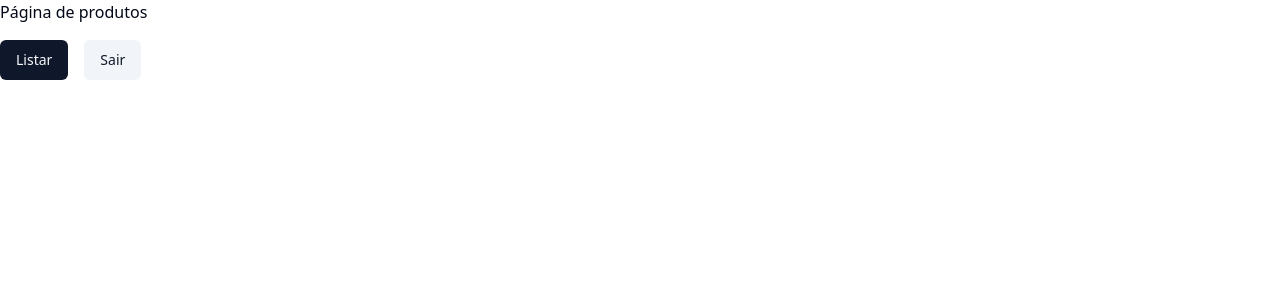
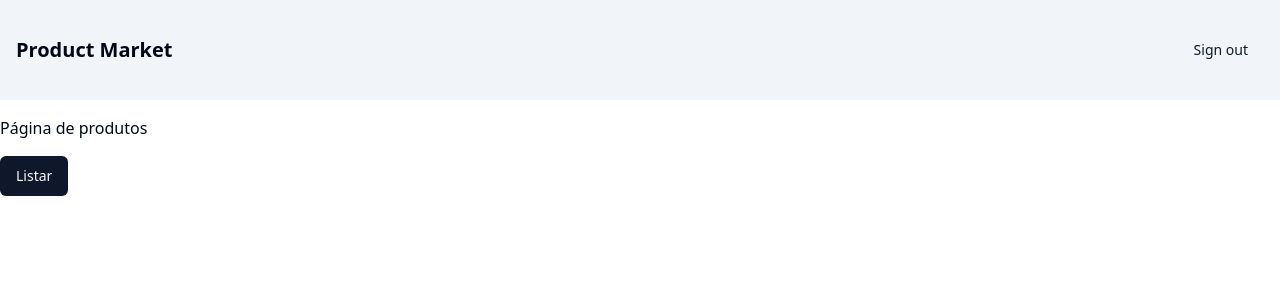
Before and after one commit to Lucasasdev/crud-system, a React (Vite) app: page /home in a window 1280 px wide. Shown: the top 300 px of the page. Built offline with nearby package versions, Linux system fonts and the light colour scheme; sample sign-in values are in the browser's storage.

Commit message:
feat: add header component

```diff
--- /dev/null
+++ b/src/components/header/Header.tsx
@@ -0,0 +1,18 @@
+import useAuthContext from "@/hooks/useAuthContext";
+import { Button } from "../ui/button";
+
+const Header = () => {
+  const { signOut } = useAuthContext();
+  return (
+    <div className="w-full h-[100px] flex justify-between px-4 py-5 items-center bg-secondary">
+      <div className="font-bold text-xl">Product Market</div>
+      <nav>
+        <Button onClick={signOut} variant={"link"}>
+          Sign out
+        </Button>
+      </nav>
+    </div>
+  );
+};
+
+export default Header;
--- a/src/pages/home.tsx
+++ b/src/pages/home.tsx
@@ -1,10 +1,9 @@
-import useAuthContext from "@/hooks/useAuthContext";
 import { Button } from "@/components/ui/button";
 import { api } from "@/services/api";
 import { AxiosError } from "axios";
+import Header from "@/components/header/Header";
 
 const Home = () => {
-  const { signOut } = useAuthContext();
   const token = localStorage.getItem("@Auth:token");
 
   const handleClickProducts = async () => {
@@ -27,15 +26,11 @@ const Home = () => {
   return (
     <>
       <div className="flex flex-col gap-4">
+        <Header />
         <h1>Página de produtos</h1>
         <div className="flex gap-4">
           <div>
             <Button onClick={handleClickProducts}>Listar</Button>
-          </div>
-          <div>
-            <Button onClick={signOut} variant={"secondary"}>
-              Sair
-            </Button>
           </div>
         </div>
       </div>
```
